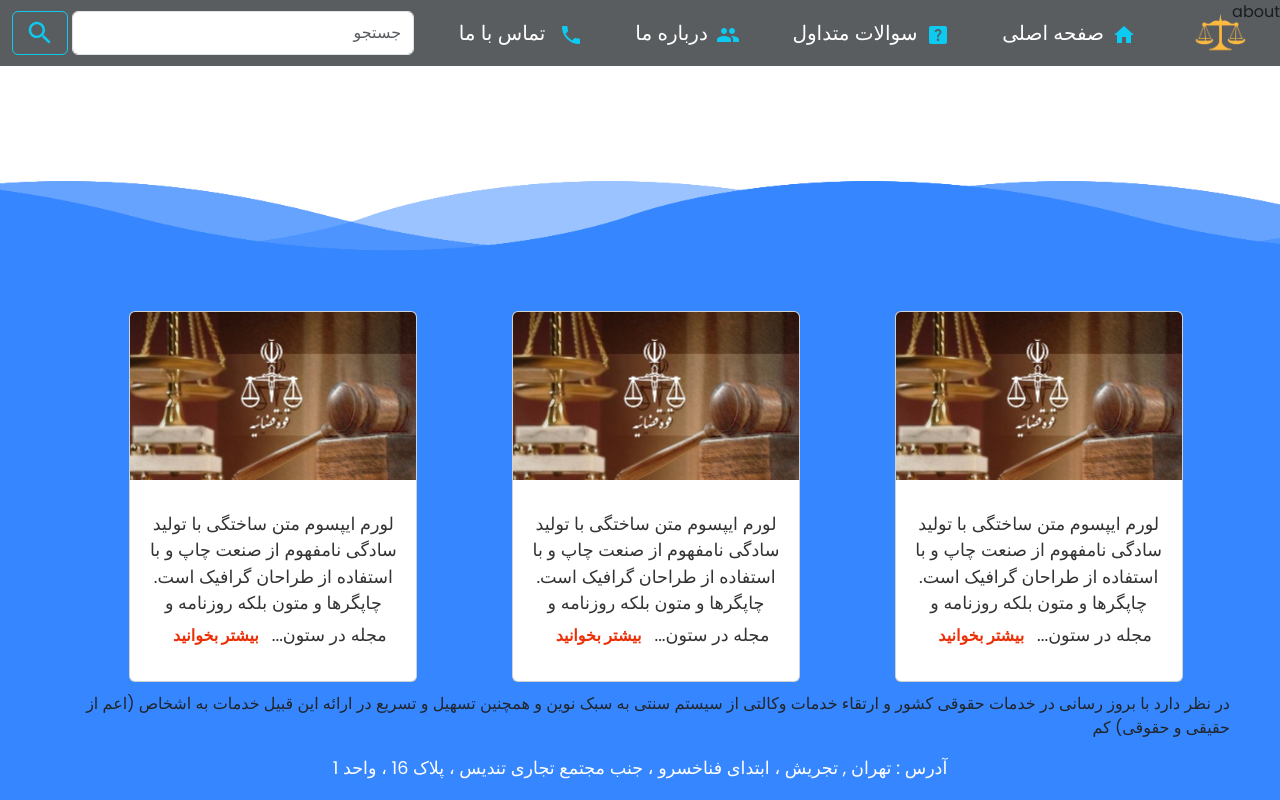
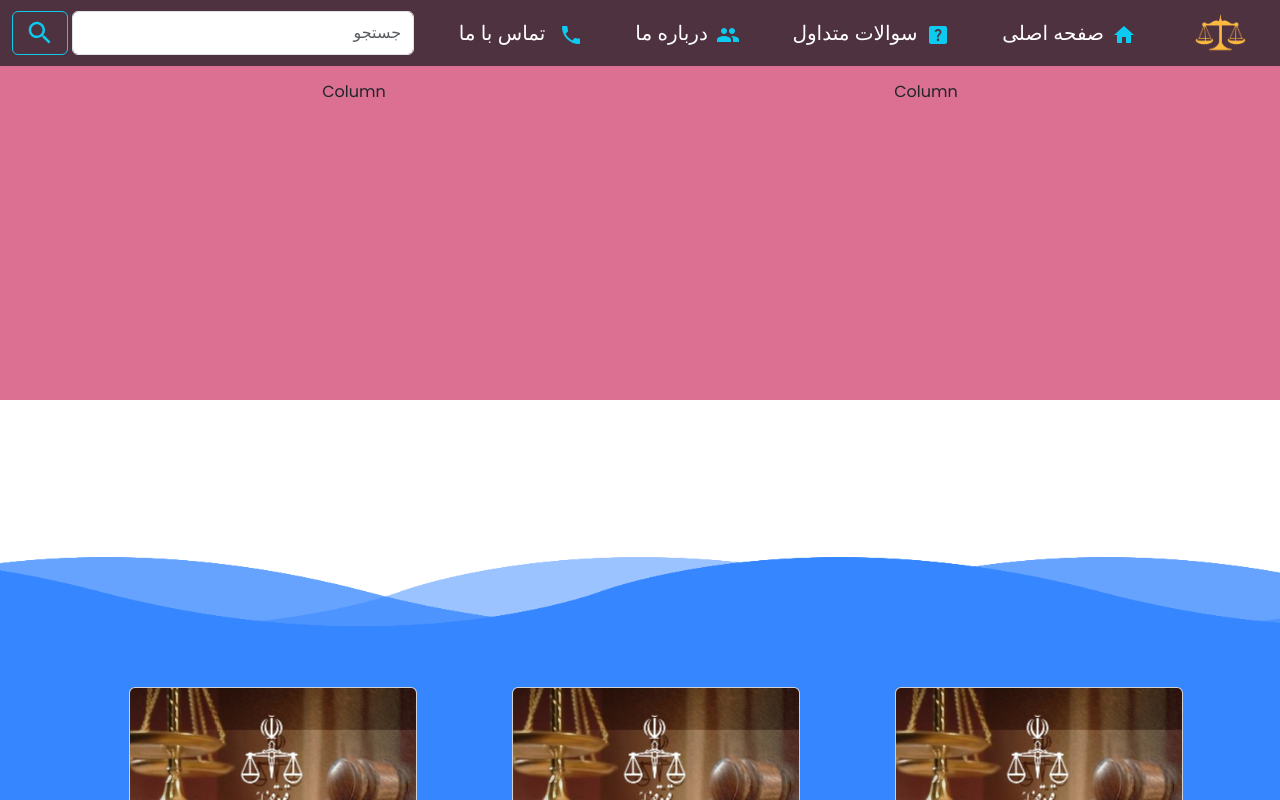
Before and after one commit to s-m-jan/faribasApp, a React (Create React App) app: page /about in a window 1280 px wide. Shown: the top 800 px of the page. Built offline with nearby package versions, Linux system fonts and the light colour scheme.

Commit message:
start to create the about us page

```diff
--- a/src/components/footerCard/FooterCard.module.css
+++ b/src/components/footerCard/FooterCard.module.css
@@ -1,9 +1,9 @@
-.cardStyle{
+.cardStyle img{
     cursor: pointer;
 
 }
 .cardStyle:hover img{
-    opacity: .6;
+    opacity: .4;
 }
 
 img{
--- a/src/pages/AboutUs/AboutUs.jsx
+++ b/src/pages/AboutUs/AboutUs.jsx
@@ -1,10 +1,18 @@
 import React from 'react'
+import styled from './AboutUs.module.css'
+
 
 export default function AboutUs() {
   return (
-    <div>
-      about
-
+    <div className= {`container-fluid text-center ${styled.aboutUs}`}>
+    <div className="row ">
+      <div className="col-lg-6">
+        Column
+      </div>
+      <div className="col-lg-6">
+        Column
+      </div>
     </div>
+  </div>
   )
 }
--- a/src/pages/AboutUs/AboutUs.module.css
+++ b/src/pages/AboutUs/AboutUs.module.css
@@ -0,0 +1,5 @@
+.aboutUs{
+    background-color: palevioletred;
+    padding: 80px;
+    min-height: 400px;
+}
```
